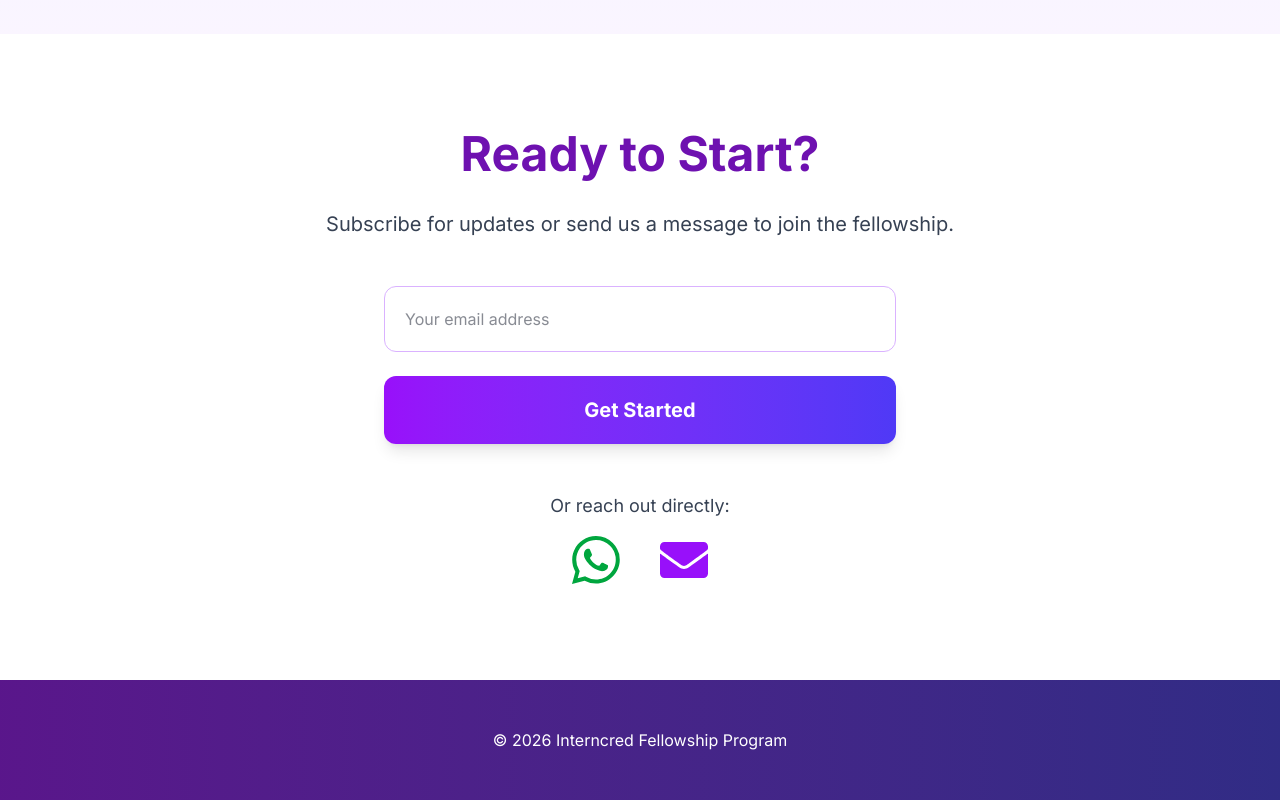
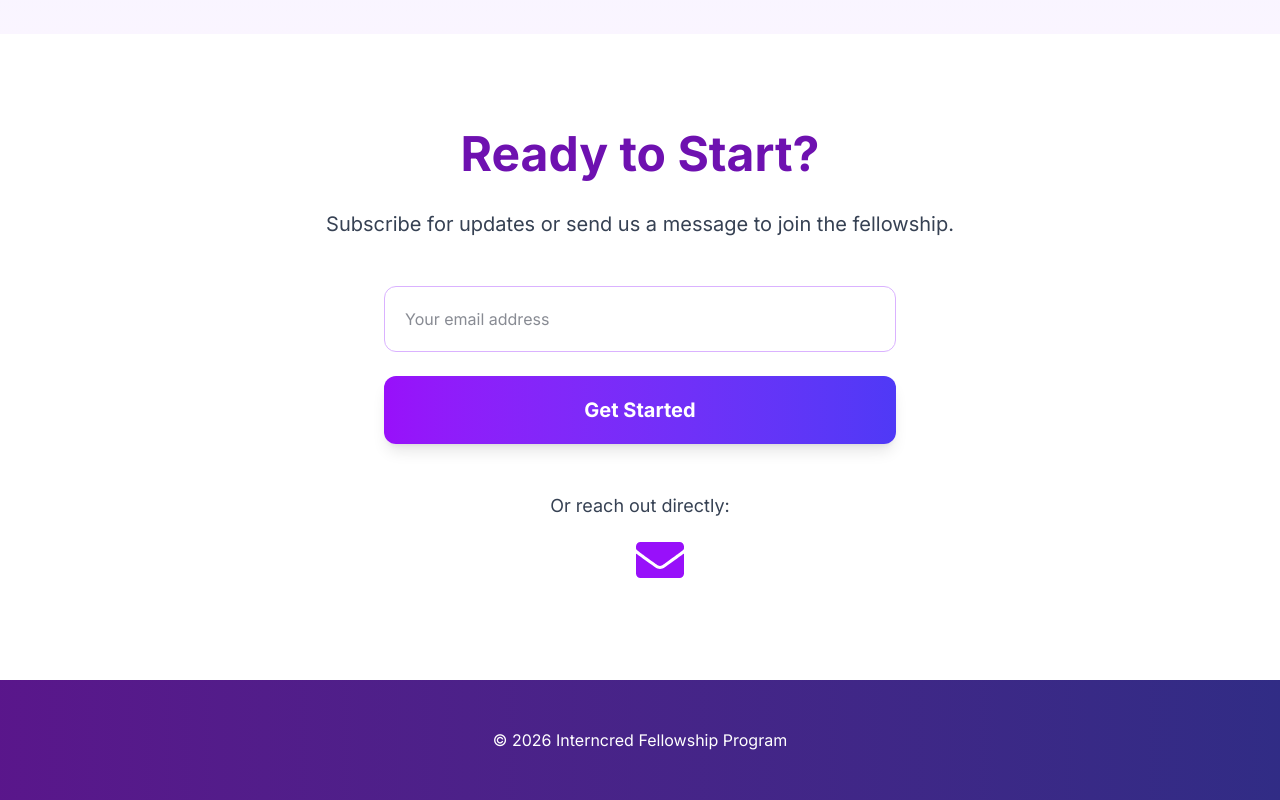
Before and after one commit to Khojoe/IC_FD_02, a React (Vite) app: page / in a window 1280 px wide. Shown: the part 1738-2538 px from the top of the page. Built offline with nearby package versions, Linux system fonts and the light colour scheme.

Commit message:
refactored contact link

```diff
--- a/src/App.jsx
+++ b/src/App.jsx
@@ -229,11 +229,11 @@ function App() {
             <p className="text-lg text-gray-700 mb-4">Or reach out directly:</p>
             <div className="flex justify-center space-x-10 text-5xl">
               <a
-                href="https://wa.me/233554539994"
+                href="https://interncred.com"
                 target="_blank"
                 rel="noopener noreferrer"
               >
-                <BsWhatsapp className="text-green-600 hover:text-green-700 transition" />
+                {/*<BsWhatsapp className="text-green-600 hover:text-green-700 transition" />*/}
               </a>
               <a href="mailto:info@interncred.com">
                 <FaEnvelope className="text-purple-600 hover:text-purple-700 transition" />
```
